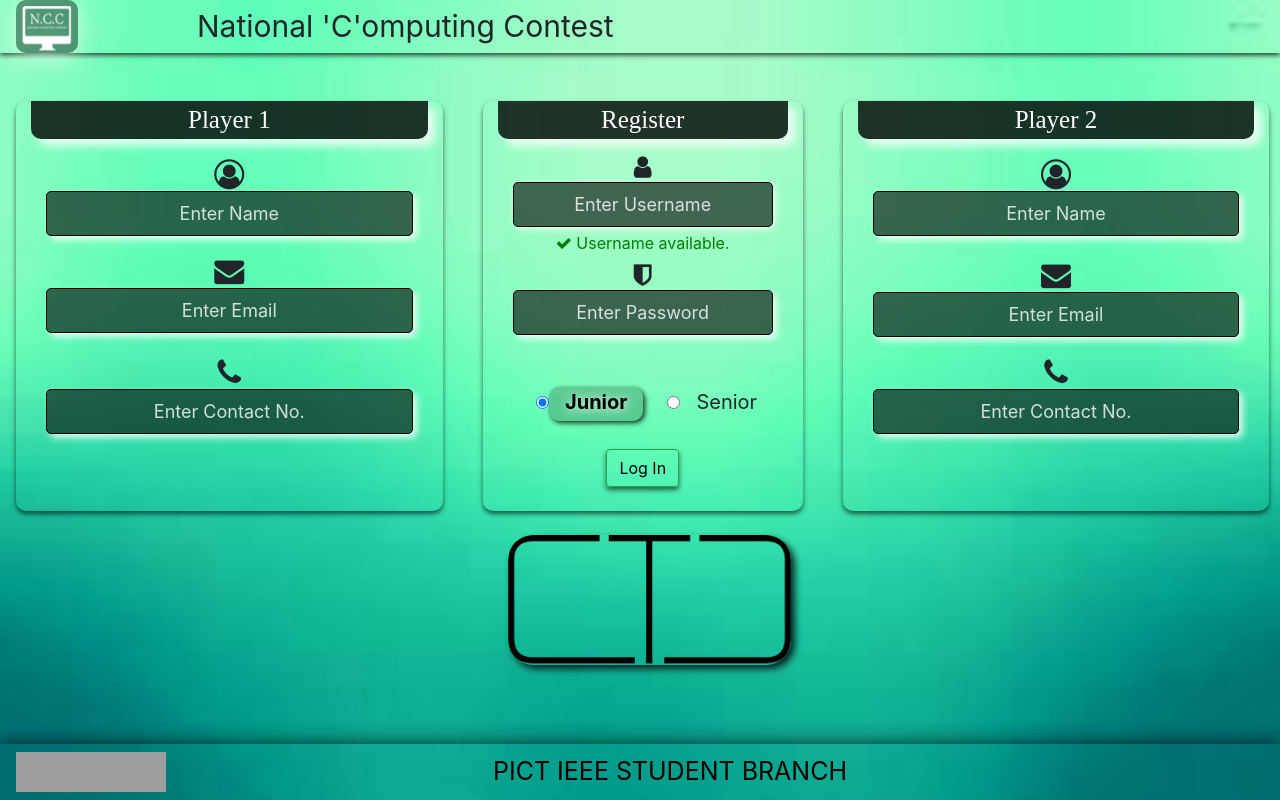
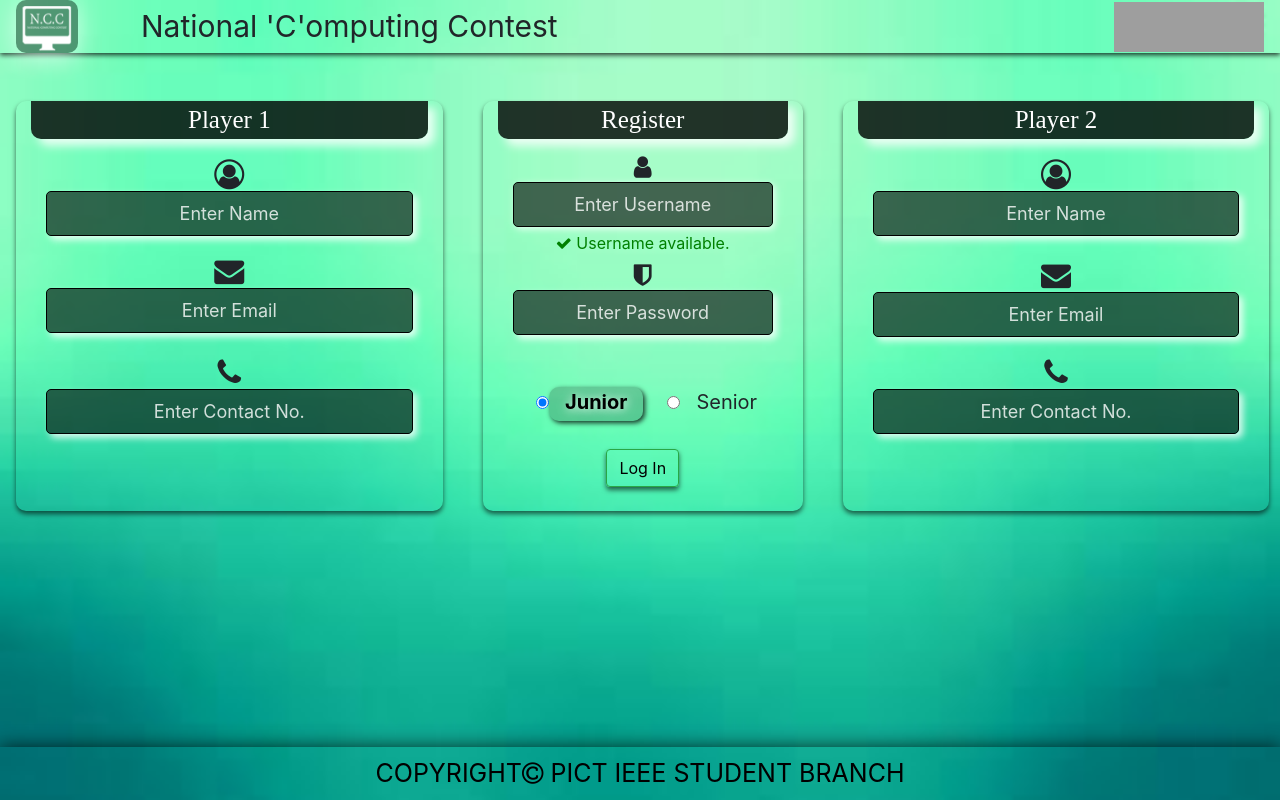
Before and after one commit to ameydeshpande30/NCC18, a Django app: page / in a window 1280 px wide. Run offline with Django 3.2, Linux system fonts and the light colour scheme; some libraries are stand-ins or nearby versions; grey boxes are pictures that could not be loaded.

Commit message:
add ieeecs logo removed ctd logo added autocomplete=off

```diff
--- a/NCC/templates/signup.html
+++ b/NCC/templates/signup.html
@@ -27,7 +27,8 @@
   <nav class="navbar   navtop py-0" >
 
 		<div class=" ncc " style="padding: 6px 6px 2px 6px;">  <img src="/static/NCC.png" width="50" height="45" alt=""> </div>
-  		<div class="col offset-md-1" style="font-size: 30px;" >National  'C'omputing  Contest</div>
+  		<div class="col ml-5 " style="font-size: 30px;" >National  'C'omputing  Contest</div>
+        <img src="/static/isc.gif" width="150" height="50" alt=" ">
 
 </nav>
 <div class="container-fluid">
@@ -42,19 +43,19 @@
 	  <i class="fa fa-user-circle-o" aria-hidden="true" style="font-size:30px;"></i>
 
 
-      <input type="name" class="form-control text-center py-2" id="name" placeholder="Enter Name" name="p1name" required>
+      <input type="name" class="form-control text-center py-2" id="name" placeholder="Enter Name" name="p1name" autocomplete="off" required>
     </div>
     <div class="form-group col   pb-2">
 
 
 	  <i class="fa fa-envelope" aria-hidden="true" style="font-size:30px;"></i>
 
-      <input type="email" class="form-control text-center py-2" id="email" placeholder="Enter Email" name="p1email"  required>
+      <input type="email" class="form-control text-center py-2" id="email" placeholder="Enter Email" name="p1email" autocomplete="off" required>
     </div>
 	<div class="form-group col pb-5">
 
 	  	  <i class="fa fa-phone" aria-hidden="true" style="font-size:30px;"></i>
-      <input type="contact" class="form-control text-center py-2" id="contact" placeholder="Enter Contact No." pattern = "[789][0-9]{9}" name="p1mno"  required>
+      <input type="contact" class="form-control text-center py-2" id="contact" placeholder="Enter Contact No." pattern = "[789][0-9]{9}" name="p1mno" autocomplete="off"  required>
     </div>
 
 </div>
@@ -66,7 +67,7 @@
 
       <div class="form-group col mb-1">
 	   <i class="fa fa-user" aria-hidden="true" style="font-size:25px;"></i>
-      <input type="text"   class="form-control text-center py-2" placeholder="Enter Username" onkeyup="check(this.value)" name="uname"  required >
+      <input type="text"   class="form-control text-center py-2" placeholder="Enter Username" onkeyup="check(this.value)" name="uname" autocomplete="off" required >
       </div >
 	  <div class="col pb-1" >
     <div class=" col" style="color:red;display:none;"  id="login_not">
@@ -79,7 +80,7 @@
 					</div>
     <div class="form-group col mt-1 mb-5">
        <i class="fa fa-shield" aria-hidden="true" style="font-size:25px;"></i>
-      <input id="password" type="password" class="form-control text-center py-2" name="password" placeholder="Enter Password"  required>
+      <input id="password" type="password" class="form-control text-center py-2" name="password" placeholder="Enter Password" autocomplete="off" required>
     </div>
 
 
@@ -123,18 +124,18 @@
 
 	  <i class="fa fa-user-circle-o" aria-hidden="true" style="font-size:30px;"></i>
 
-      <input type="name" class="form-control text-center py-2" id="name" placeholder="Enter Name" name="p2name" required>
+      <input type="name" class="form-control text-center py-2" id="name" placeholder="Enter Name" name="p2name" autocomplete="off">
     </div>
     <div class="form-group col   pb-1">
 
       <i class="fa fa-envelope" aria-hidden="true" style="font-size:30px;"></i>
 
-      <input type="email" class="form-control text-center py-2" id="email" placeholder="Enter Email" name="p2email"  required>
+      <input type="email" class="form-control text-center py-2" id="email" placeholder="Enter Email" name="p2email" autocomplete="off" >
     </div>
 	<div class="form-group col pb-5">
 
 	  <i class="fa fa-phone" aria-hidden="true" style="font-size:30px;"></i>
-      <input type="contact" class="form-control text-center py-2" id="contact" placeholder="Enter Contact No." pattern = "[789][0-9]{9}" name="p2mno"  required>
+      <input type="contact" class="form-control text-center py-2" id="contact" placeholder="Enter Contact No." pattern = "[789][0-9]{9}" name="p2mno" autocomplete="off">
     </div>
 
 
@@ -142,7 +143,7 @@
 
 </div>
 </form>
-<div class=" col-md-3 offset-md-4 pt-4"><img src="/static/ctd2.png" style="box-shadow: 4px 4px 7px rgba(0,0,0,0.8);border-radius:25px;margin-left:4.8vw;"  height="130" alt=""> </div>
+
 </div>
 
 
@@ -150,9 +151,9 @@
 
 
 <nav class="navbar fixed-bottom  navbot ">
-  <img src="/static/pisb.png" width="150" height="40" alt="">
-  <div class="col offset-md-3 " style="font-size:25px;color:black;">
-    PICT IEEE STUDENT BRANCH
+
+  <div class="col text-center" style="font-size:25px;color:black;">
+  COPYRIGHT<i class="fa fa-copyright" aria-hidden="true" style="font-size:25px;"></i>  PICT IEEE STUDENT BRANCH
   </div>
 </nav>
 
```
